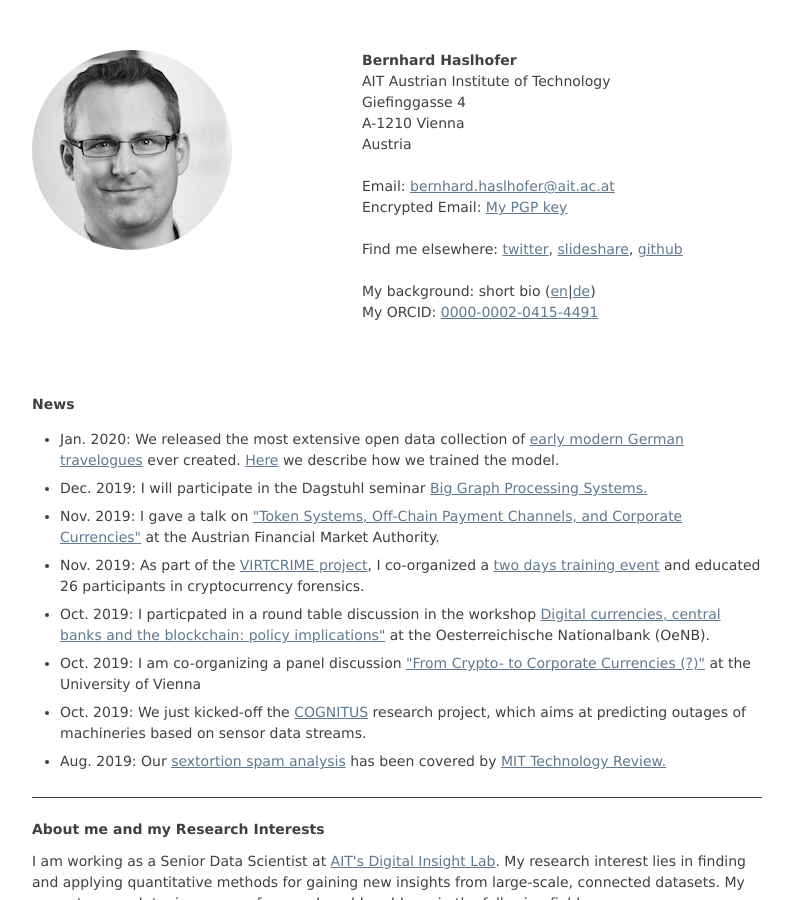
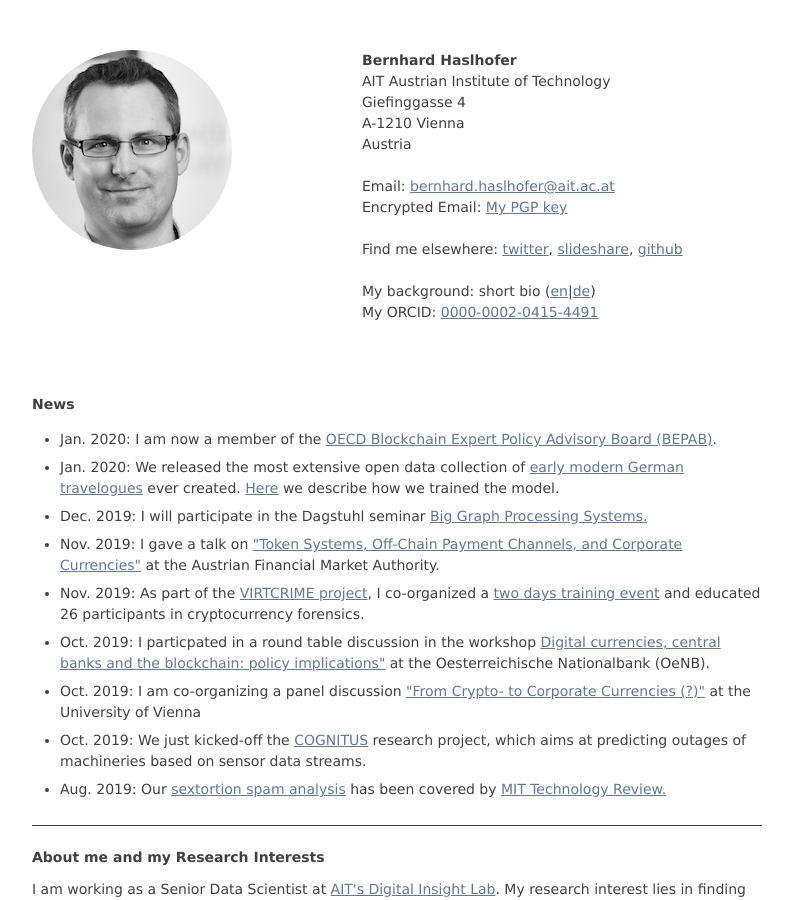
Before and after one commit to behas/behas.github.com, a Jekyll site: the page built from index.html, in a window 1280 px wide and 900 px high. Shown: the whole window, without its empty margins (243-1036 px from the left). Built offline with Jekyll 4.4.1, drawn with Linux system fonts in a browser that asks for light colours.

Commit message:
added oecd board membership

```diff
--- a/index.html
+++ b/index.html
@@ -41,6 +41,8 @@ layout: default
   <h1>News</h1>
 
     <ul>
+
+	      <li>Jan. 2020: I am now a member of the <a href="http://www.oecd.org/finance/oecd-forms-a-high-level-expert-group-on-blockchain.htm" target="_blank">OECD Blockchain Expert Policy Advisory Board (BEPAB)</a>.
 
 	      <li>Jan. 2020: We released the most extensive open data collection of <a href="https://github.com/travelogues/travelogues-corpus" target="_blank">early modern German travelogues</a> ever created. <a href="https://arxiv.org/abs/2001.01673" target="_blank">Here</a> we describe how we trained the model.
 
```
Lines whose indentation alone changed are shown as unchanged.
